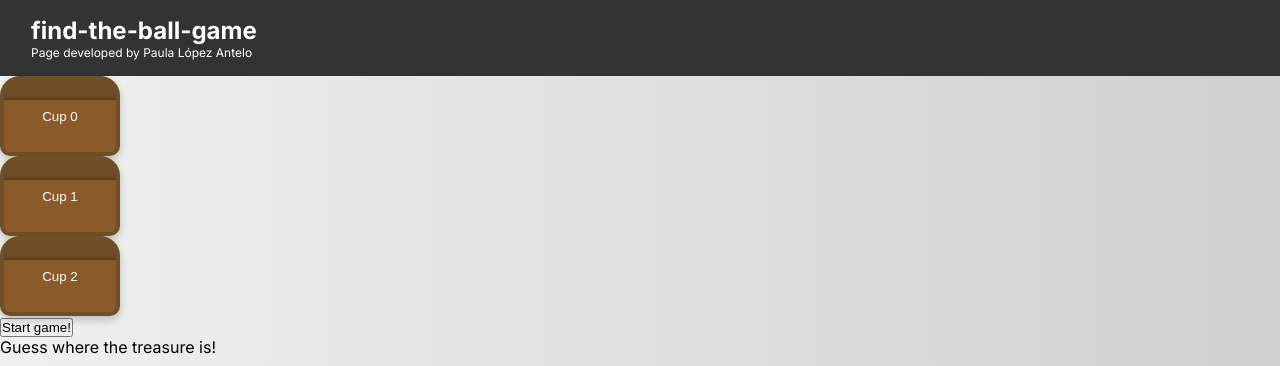
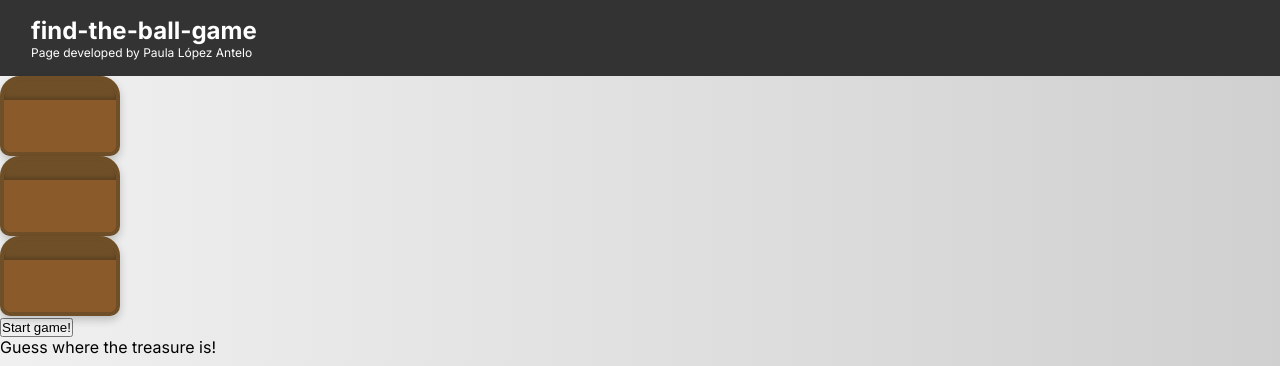
Before and after one commit to Lunnatica/find-the-ball-game, a Next.js app: page / in a window 1280 px wide. Shown: the top 366 px of the page. Built offline with nearby package versions, Linux system fonts and the light colour scheme.

Commit message:
feat: remove cup name

```diff
--- a/src/components/Cup/Cup.tsx
+++ b/src/components/Cup/Cup.tsx
@@ -14,9 +14,7 @@ export const Cup: React.FC<CupInterface> = ({ id, hasBall, isLifted }) => {
         data-testid={`cup-${id}`}
         onClick={() => endGame(id)}
         disabled={gameState !== "playing"}
-      >
-        Cup {id}
-      </StyledCup>
+      />
       {hasBall && isLifted && <StyledBall data-testid="ball" />}
     </div>
   );
```
Also changed, not shown: 1 other file (tests, documents, lock files or other folders).
